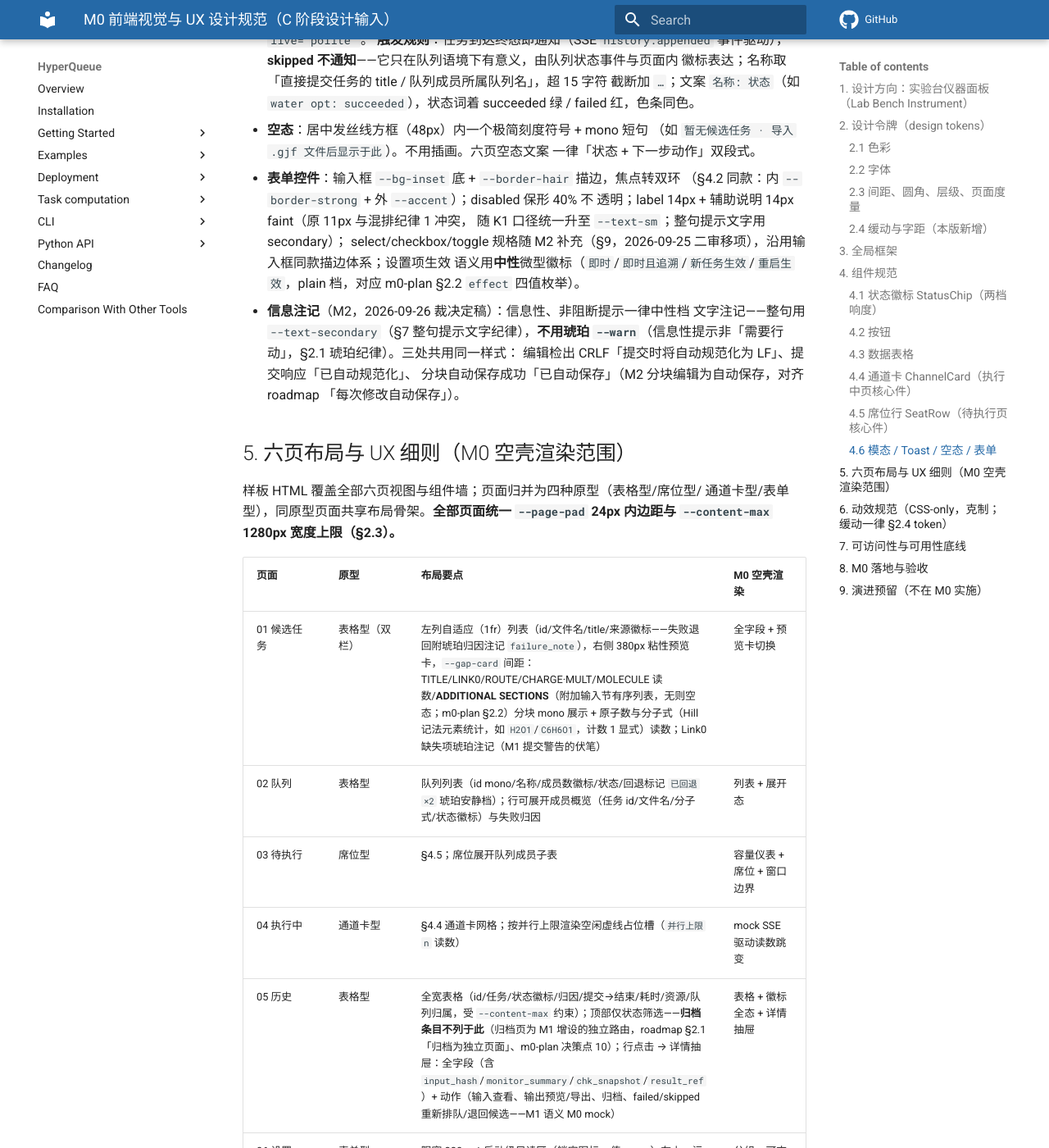
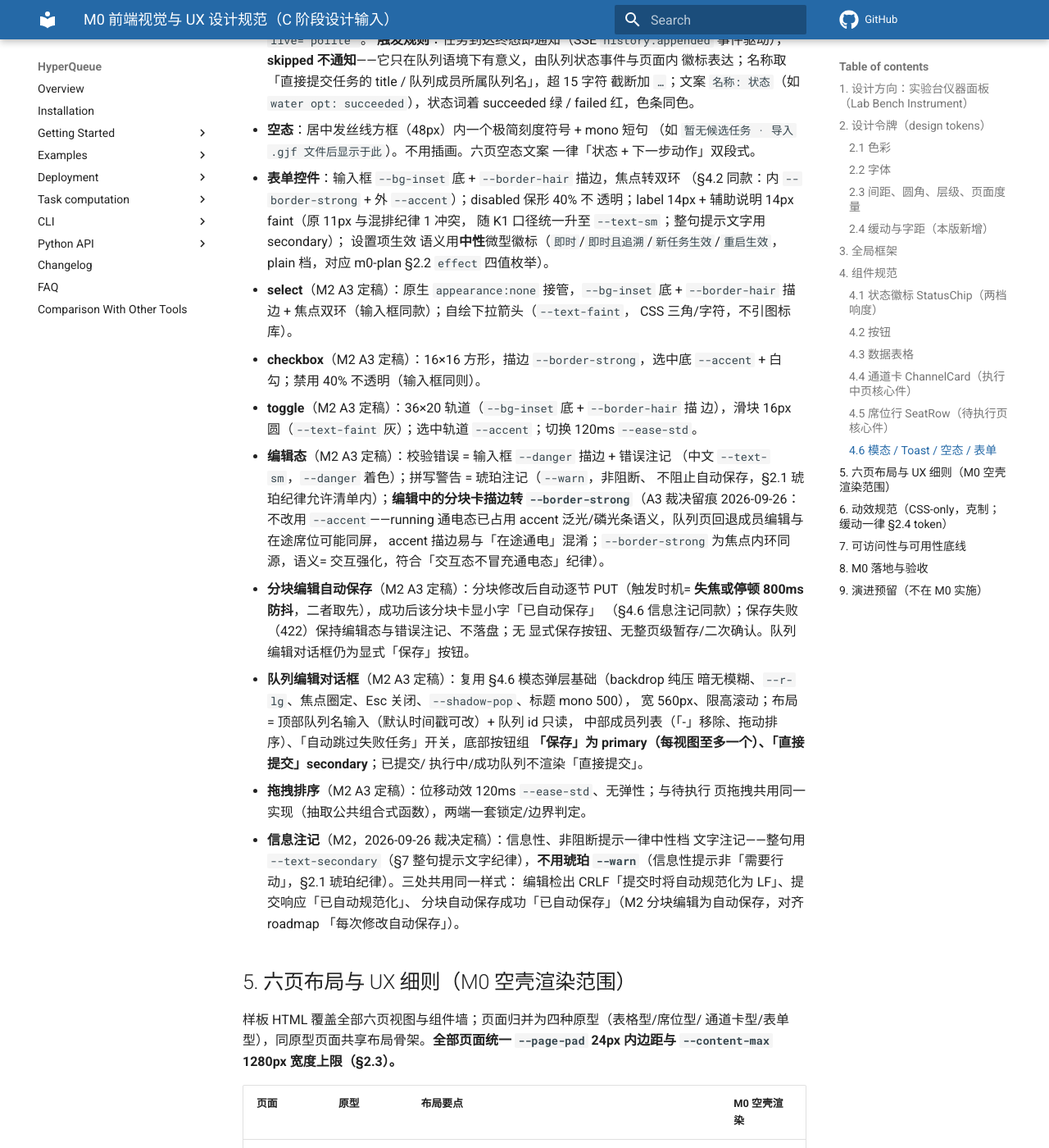
Before and after one commit to baizhancaiji/gauforge, an MkDocs documentation site: the page built from docs/plans/m0-frontend-design.md, in a window 1280 px wide and 1400 px high, scrolled down 10169 px. Shown: the whole window at 82% size. Built offline with MkDocs 1.6.1 and Material for MkDocs 9.7.7, drawn with Linux system fonts in a browser that asks for light colours; comment, search, counter and statistics services are not loaded; the version menu is left out; some of the changed text lies outside the part shown.

Commit message:
docs(design): 表单控件与编辑态规格增补定稿
- §4.6 补 select/checkbox/toggle/编辑态/自动保存触发/队列编辑对话框/拖拽排序七项规格
- 编辑态分块卡描边裁决走 --border-strong（留痕：running 已占 accent 语义，防与在途通电混淆）
- §5 队列页补行展开与双击编辑手势分工、executing 只读跨页引导文案
- §9 移项销号（A3 主体增补随本次落盘）

```diff
--- a/docs/plans/m0-frontend-design.md
+++ b/docs/plans/m0-frontend-design.md
@@ -416,9 +416,36 @@ g16web 的典型运行环境是内网/离线实验室机器，外链字体失败
   （§4.2 同款：内 `--border-strong` + 外 `--accent`）；disabled 保形 40% 不
   透明；label 14px + 辅助说明 14px faint（原 11px 与混排纪律 1 冲突，
   随 K1 口径统一升至 `--text-sm`；整句提示文字用 secondary）；
-  select/checkbox/toggle 规格随 M2 补充（§9，2026-09-25 二审移项），沿用输入框同款描边体系；设置项生效
+  设置项生效
   语义用**中性**微型徽标（`即时`/`即时且追溯`/`新任务生效`/`重启生效`，plain
   档，对应 m0-plan §2.2 `effect` 四值枚举）。
+- **select**（M2 A3 定稿）：原生 `appearance:none` 接管，`--bg-inset` 底 +
+  `--border-hair` 描边 + 焦点双环（输入框同款）；自绘下拉箭头（`--text-faint`，
+  CSS 三角/字符，不引图标库）。
+- **checkbox**（M2 A3 定稿）：16×16 方形，描边 `--border-strong`，选中底
+  `--accent` + 白勾；禁用 40% 不透明（输入框同则）。
+- **toggle**（M2 A3 定稿）：36×20 轨道（`--bg-inset` 底 + `--border-hair` 描
+  边），滑块 16px 圆（`--text-faint` 灰）；选中轨道 `--accent`；切换 120ms
+  `--ease-std`。
+- **编辑态**（M2 A3 定稿）：校验错误 = 输入框 `--danger` 描边 + 错误注记
+  （中文 `--text-sm`，`--danger` 着色）；拼写警告 = 琥珀注记（`--warn`，非阻断、
+  不阻止自动保存，§2.1 琥珀纪律允许清单内）；**编辑中的分块卡描边转
+  `--border-strong`**（A3 裁决留痕 2026-09-26：不改用 `--accent`——running
+  通电态已占用 accent 泛光/磷光条语义，队列页回退成员编辑与在途席位可能同屏，
+  accent 描边易与「在途通电」混淆；`--border-strong` 为焦点内环同源，语义=
+  交互强化，符合「交互态不冒充通电态」纪律）。
+- **分块编辑自动保存**（M2 A3 定稿）：分块修改后自动逐节 PUT（触发时机=
+  **失焦或停顿 800ms 防抖**，二者取先），成功后该分块卡显小字「已自动保存」
+  （§4.6 信息注记同款）；保存失败（422）保持编辑态与错误注记、不落盘；无
+  显式保存按钮、无整页级暂存/二次确认。队列编辑对话框仍为显式「保存」按钮。
+- **队列编辑对话框**（M2 A3 定稿）：复用 §4.6 模态弹层基础（backdrop 纯压
+  暗无模糊、`--r-lg`、焦点圈定、Esc 关闭、`--shadow-pop`、标题 mono 500），
+  宽 560px、限高滚动；布局 = 顶部队列名输入（默认时间戳可改）+ 队列 id 只读，
+  中部成员列表（「-」移除、拖动排序）、「自动跳过失败任务」开关，底部按钮组
+  **「保存」为 primary（每视图至多一个）、「直接提交」secondary**；已提交/
+  执行中/成功队列不渲染「直接提交」。
+- **拖拽排序**（M2 A3 定稿）：位移动效 120ms `--ease-std`、无弹性；与待执行
+  页拖拽共用同一实现（抽取公共组合式函数），两端一套锁定/边界判定。
 - **信息注记**（M2，2026-09-26 裁决定稿）：信息性、非阻断提示一律中性档
   文字注记——整句用 `--text-secondary`（§7 整句提示文字纪律），**不用琥珀
   `--warn`**（信息性提示非「需要行动」，§2.1 琥珀纪律）。三处共用同一样式：
@@ -435,7 +462,7 @@ g16web 的典型运行环境是内网/离线实验室机器，外链字体失败
 | 页面 | 原型 | 布局要点 | M0 空壳渲染 |
 |---|---|---|---|
 | 01 候选任务 | 表格型（双栏） | 左列自适应（1fr）列表（id/文件名/title/来源徽标——失败退回附琥珀归因注记 `failure_note`），右侧 380px 粘性预览卡，`--gap-card` 间距：TITLE/LINK0/ROUTE/CHARGE·MULT/MOLECULE 读数/**ADDITIONAL SECTIONS**（附加输入节有序列表，无则空态；m0-plan §2.2）分块 mono 展示 + 原子数与分子式（Hill 记法元素统计，如 `H2O1`/`C6H6O1`，计数 1 显式）读数；Link0 缺失项琥珀注记（M1 提交警告的伏笔） | 全字段 + 预览卡切换 |
-| 02 队列 | 表格型 | 队列列表（id mono/名称/成员数徽标/状态/回退标记 `已回退 ×2` 琥珀安静档）；行可展开成员概览（任务 id/文件名/分子式/状态徽标）与失败归因 | 列表 + 展开态 |
+| 02 队列 | 表格型 | 队列列表（id mono/名称/成员数徽标/状态/回退标记 `已回退 ×2` 琥珀安静档）；行可展开成员概览（任务 id/文件名/分子式/状态徽标）与失败归因。**手势分工（M2 A3 定稿）**：单击行首展开箭头切换展开、**双击行打开编辑对话框**（两手势无冲突）；executing/completed 双击展示只读详情。**跨页引导（M2 A3 定稿）**：executing 队列详情内提示「成员移除请前往待执行页操作」（未执行成员移除属席位端点能力，M1 已实现） | 列表 + 展开态 |
 | 03 待执行 | 席位型 | §4.5；席位展开队列成员子表 | 容量仪表 + 席位 + 窗口边界 |
 | 04 执行中 | 通道卡型 | §4.4 通道卡网格；按并行上限渲染空闲虚线占位槽（`并行上限 n` 读数） | mock SSE 驱动读数跳变 |
 | 05 历史 | 表格型 | 全宽表格（id/任务/状态徽标/归因/提交→结束/耗时/资源/队列归属，受 `--content-max` 约束）；顶部仅状态筛选——**归档条目不列于此**（归档页为 M1 增设的独立路由，roadmap §2.1「归档为独立页面」、m0-plan 决策点 10）；行点击 → 详情抽屉：全字段（含 `input_hash`/`monitor_summary`/`chk_snapshot`/`result_ref`）+ 动作（输入查看、输出预览/导出、归档、failed/skipped 重新排队/退回候选——M1 语义 M0 mock） | 表格 + 徽标全态 + 详情抽屉 |
@@ -496,13 +523,10 @@ g16web 的典型运行环境是内网/离线实验室机器，外链字体失败
   驱动（数据接口已按 m0-plan.md §3 对齐）。
 - M2：select/checkbox/toggle 规格——M1
   未实施，2026-09-25 二审经文档 diff 自 M1 行移入（与 m1-acceptance.md §1.3
-  存案一致）；编辑态样式（输入框/校验错误 `--danger` 描边 + `--text-sm`
-  错误注记——原稿 11px 为混排纪律 1 生效前的旧口径残留，2026-09-26 勘误；
-  拼写检查非阻断警告琥珀注记 `--warn`——m0-plan 决策点 11）、信息注记
-  （中性档 `--text-secondary`，CRLF 检出/已自动规范化/已自动保存三处共用
-  同一样式，见 §4.6，2026-09-26 裁决）、分块编辑自动保存（成功后小字提示
-  「已自动保存」——对齐 roadmap「每次修改自动保存」，2026-09-26 裁决）、
-  拖拽排序的位移动效（120ms、无弹性）。（HQ 断线态已不在 M2：侧栏状态行
+  存案一致）；编辑态样式、信息注记、分块编辑自动保存、拖拽排序位移动效、
+  队列编辑对话框布局与手势分工——**已随 A3 定稿落 §4.6/§5（2026-09-26，
+  移项销号）**：编辑态分块卡描边裁决走 `--border-strong`（裁决留痕见 §4.6）。
+  （HQ 断线态已不在 M2：侧栏状态行
   于 M1 收尾随 hq.status 契约增量真实化，2026-09-25。）
 - M3：结果分析视图（能量曲线/谱图）沿用 tokens——图表轴线 `--border-hair`、
   主曲线 `--viz-1`（accent 同源）、多序列用 `--viz-2…5`（§2.1 已预留，亮色组
```
